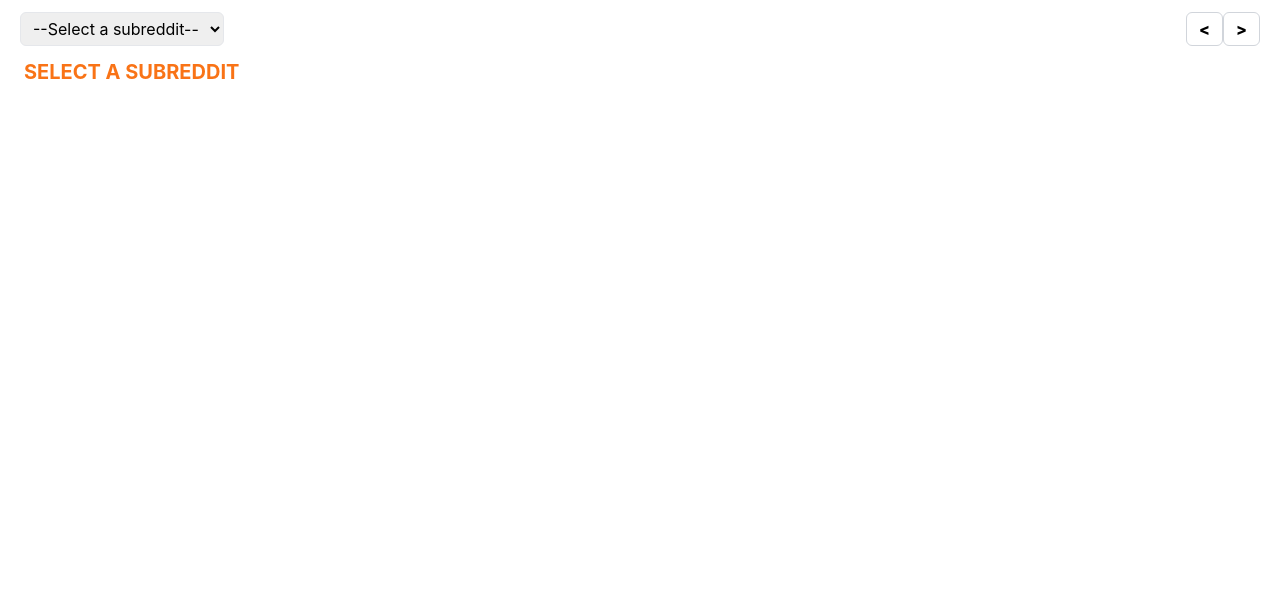
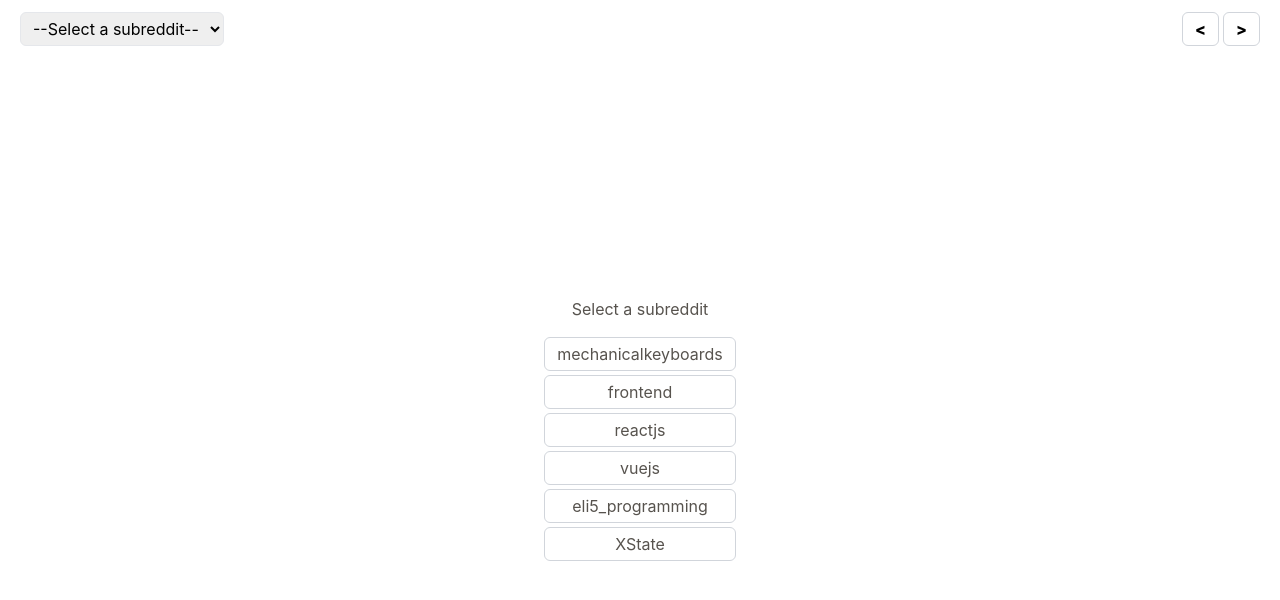
Before and after one commit to panzerstadt/tut-xstate-nextjs, a Next.js app: page /reddit in a window 1280 px wide. Shown: the top 600 px of the page. Built offline with nearby package versions, Linux system fonts and the light colour scheme.

Commit message:
split into reddit machine and subreddit machine

```diff
--- /dev/null
+++ b/components/subreddit.tsx
@@ -0,0 +1,144 @@
+import { useMachine } from "@xstate/react";
+import { useMemo } from "react";
+import { assign, createMachine } from "xstate";
+import { Context, Event } from "./subreddit.types";
+import Image from "next/image";
+
+const invokeFetchSubreddit = (context: Context) => {
+  const { subreddit } = context;
+
+  return fetch(`https://www.reddit.com/r/${subreddit}.json`)
+    .then((response) => response.json())
+    .then((json) =>
+      json.data.children.map((child: { data: Context["posts"] }) => child.data)
+    );
+};
+
+const createSubredditMachine = (subreddit: string) => {
+  return createMachine<Context, Event>({
+    id: "subreddit",
+    initial: "loading",
+    context: {
+      subreddit,
+      posts: null,
+      lastUpdated: null,
+    },
+    states: {
+      loading: {
+        invoke: {
+          id: "fetch-subreddit",
+          src: invokeFetchSubreddit,
+          onDone: {
+            target: "loaded",
+            actions: assign({
+              posts: (_, event) => event.data,
+              lastUpdated: () => Date.now(),
+            }),
+          },
+          onError: "failure",
+        },
+      },
+      loaded: {
+        on: {
+          REFRESH: "loading",
+        },
+      },
+      failure: {
+        on: {
+          RETRY: "loading",
+        },
+      },
+    },
+  });
+};
+
+interface Props {
+  name: string;
+}
+export const Subreddit: React.FC<Props> = ({ name }) => {
+  //create machine based only on the subreddit name
+  const subredditMachine = useMemo(() => {
+    console.log("subreddit name?", name);
+    return createSubredditMachine(name);
+  }, [name]);
+
+  const [current, send] = useMachine(subredditMachine);
+
+  if (current.matches("failure")) {
+    return (
+      <div>
+        Failed to load posts.{" "}
+        <button onClick={(_) => send("RETRY")}>Retry?</button>
+      </div>
+    );
+  }
+
+  const { subreddit, posts, lastUpdated } = current.context;
+
+  return (
+    <section className="overflow-auto px-6 w-full h-full">
+      {current.matches("loading") && (
+        <div
+          style={{ height: "80vh" }}
+          className="w-full h-full flex flex-col items-center justify-center gap-6 overflow-hidden"
+        >
+          <div className="h-6 w-6 rounded-md bg-gray-900 animate-spin"></div>
+          <h1 className="animate-pulse">Loading...</h1>
+        </div>
+      )}
+      {current.matches("loaded") && (
+        <>
+          <h1 className="flex flex-col justify-between font-bold text-xl uppercase text-orange-500 mb-3">
+            <p>{subreddit}</p>
+
+            <div className="flex items-end justify-between text-stone-700">
+              <small className="text-xs">
+                Last updated: {new Date(lastUpdated!).toTimeString()}
+              </small>
+              <button className="text-base" onClick={(_) => send("REFRESH")}>
+                Refresh
+              </button>
+            </div>
+          </h1>
+
+          <ul className="grid lg:grid-cols-5 sm:grid-cols-3 grid-cols-1 gap-3">
+            {posts.map((post: any) => {
+              const previewImage = {
+                url: post.thumbnail,
+                height: post.thumbnail_height,
+                width: post.thumbnail_width,
+              };
+
+              return (
+                <li key={post.title}>
+                  <a
+                    href={"https://www.reddit.com" + post.permalink}
+                    target="__blank"
+                  >
+                    <div className="h-full border rounded-md p-3 bg-gray-50 hover:bg-orange-100">
+                      <h2 title={post.title} className="font-bold truncate">
+                        {post.title}
+                      </h2>
+
+                      <p className="line-clamp-3 text-xs">{post.selftext}</p>
+                      {post.thumbnail.includes("http") && (
+                        <div className="w-full flex items-center justify-center pt-2">
+                          <Image
+                            src={previewImage.url}
+                            height={previewImage.height}
+                            width={previewImage.width}
+                            alt={post.title}
+                          />
+                        </div>
+                      )}
+                    </div>
+                  </a>
+                </li>
+              );
+            })}
+          </ul>
+        </>
+      )}
+    </section>
+  );
+};
--- /dev/null
+++ b/components/subreddit.types.ts
@@ -0,0 +1,17 @@
+import { EventObject } from "xstate";
+
+
+
+export enum EventType {
+    SELECT = "SELECT",
+}
+
+export interface Context {
+    subreddit: string | null | undefined;
+    posts: any; // TODO:
+    lastUpdated: number | null
+}
+
+export interface Event extends EventObject {
+    name?: string;
+}
--- a/pages/reddit.tsx
+++ b/pages/reddit.tsx
@@ -1,29 +1,15 @@
 import { useMachine } from "@xstate/react";
-import React, { useEffect } from "react";
+import React, { useEffect, useRef } from "react";
 import { assign, createMachine, EventObject } from "xstate";
-import Image from "next/image";
-
-enum EventType {
-  SELECT = "SELECT",
-}
-
-const invokeFetchSubreddit = (context: Context) => {
-  const { subreddit } = context;
-
-  return fetch(`https://www.reddit.com/r/${subreddit}.json`)
-    .then((response) => response.json())
-    .then((json) =>
-      json.data.children.map((child: { data: unknown }) => child.data)
-    );
-};
+import { EventType } from "../components/subreddit.types";
+import { Subreddit } from "../components/subreddit";
 
 interface Context {
-  subreddit: string | null | undefined;
-  posts: any; // TODO:
+  subreddit: string | null;
 }
 
 interface Event extends EventObject {
-  name?: string;
+  name: string;
 }
 
 export const redditMachine = createMachine<Context, Event>({
@@ -31,31 +17,10 @@
   initial: "idle",
   context: {
     subreddit: null,
-    posts: null,
   },
   states: {
     idle: {},
-    selected: {
-      // when selected, start loading data
-      initial: "loading",
-      states: {
-        loading: {
-          invoke: {
-            id: "fetch-subreddit",
-            src: invokeFetchSubreddit,
-            onDone: {
-              target: "loaded",
-              actions: assign({
-                posts: (context, event) => event.data,
-              }),
-            },
-            onError: "failed",
-          },
-        },
-        loaded: {},
-        failed: {},
-      },
-    },
+    selected: {}, // no invocations needed
   },
   on: {
     // top level transition event (global?)
@@ -68,38 +33,43 @@
   },
 });
 
-// sample SELECT event
-const selectEvent: Event = {
-  type: EventType.SELECT, // event type
-  name: "reactjs", // subreddit name
-};
+const Reddit = () => {
+  const subreddits = [
+    "mechanicalkeyboards",
+    "frontend",
+    "reactjs",
+    "vuejs",
+    "eli5_programming",
+    "XState",
+  ];
+  const [state, send] = useMachine(redditMachine);
+  const { subreddit } = state.context as Context;
 
-const Reddit = () => {
-  const subreddits = ["mechanicalkeyboards", "frontend", "reactjs", "vuejs"];
-  const [state, send] = useMachine(redditMachine);
-  const { subreddit, posts } = state.context as Context;
+  const subredditRef = useRef(state.context.subreddit);
+  useEffect(() => {
+    subredditRef.current = state.context.subreddit;
+  }, [state]);
 
-  const handleTab = (e: KeyboardEvent, machineState: typeof state) => {
-    const currentSubreddit = machineState.context.subreddit;
+  const handleTab = (e: KeyboardEvent) => {
+    const currentSubreddit = subredditRef.current;
     if (e.code === "Comma") {
       const prevIndex = subreddits.findIndex((v) => v === currentSubreddit) - 1;
-      console.log("prev index", prevIndex);
       const prevSubreddit =
         subreddits[prevIndex] || subreddits[subreddits.length - 1];
-      send("SELECT", { name: prevSubreddit });
+      return send("SELECT", { name: prevSubreddit });
     }
     if (e.code === "Period") {
       const nextIndex = subreddits.findIndex((v) => v === currentSubreddit) + 1;
       const nextSubreddit = subreddits[nextIndex] || subreddits[0];
-      send("SELECT", { name: nextSubreddit });
+      return send("SELECT", { name: nextSubreddit });
     }
   };
   useEffect(() => {
-    window.addEventListener("keypress", (e) => handleTab(e, state));
+    window.addEventListener("keypress", handleTab);
     return () => {
-      window.removeEventListener("keypress", (e) => handleTab(e, state));
+      window.removeEventListener("keypress", handleTab);
     };
-  }, [state]);
+  }, []);
 
   return (
     <main className="flex flex-col items-start justify-start h-screen">
@@ -123,7 +93,7 @@
           })}
         </select>
 
-        <div>
+        <div className="flex gap-1">
           <button
             className="px-3 font-extrabold"
             onClick={() => handleTab({ code: "Comma" } as KeyboardEvent, state)}
@@ -141,58 +111,26 @@
         </div>
       </header>
 
-      <section className="overflow-auto px-6 w-full h-full">
-        <h1 className="font-bold text-xl uppercase text-orange-500 mb-3">
-          {state.matches("idle") ? "Select a subreddit" : subreddit}
-        </h1>
-        {state.matches({ selected: "loading" }) && (
-          <div
-            style={{ height: "80vh" }}
-            className="w-full h-full flex flex-col items-center justify-center gap-6 overflow-hidden"
-          >
-            <div className="h-6 w-6 rounded-md bg-gray-900 animate-spin"></div>
-            <h1 className="animate-pulse">Loading...</h1>
-          </div>
-        )}
-        {state.matches({ selected: "loaded" }) && (
-          <ul className="grid lg:grid-cols-5 sm:grid-cols-3 grid-cols-1 gap-3">
-            {posts.map((post: any) => {
-              const previewImage = {
-                url: post.thumbnail,
-                height: post.thumbnail_height,
-                width: post.thumbnail_width,
-              };
-
+      {!subreddit && (
+        <div className="h-full w-full flex flex-col items-center justify-center text-stone-600">
+          <p className="mb-4">Select a subreddit</p>
+          <ul className="flex flex-col gap-1">
+            {subreddits.map((sr) => {
               return (
-                <li key={post.title}>
-                  <a
-                    href={"https://www.reddit.com" + post.permalink}
-                    target="__blank"
-                  >
-                    <div className="h-full border rounded-md p-3 bg-gray-50 hover:bg-orange-100">
-                      <h2 title={post.title} className="font-bold truncate">
-                        {post.title}
-                      </h2>
-
-                      <p className="line-clamp-3 text-xs">{post.selftext}</p>
-                      {post.thumbnail.includes("http") && (
-                        <div className="w-full flex items-center justify-center pt-2">
-                          <Image
-                            src={previewImage.url}
-                            height={previewImage.height}
-                            width={previewImage.width}
-                            alt={post.title}
-                          />
-                        </div>
-                      )}
-                    </div>
-                  </a>
-                </li>
+                <button
+                  className="px-3"
+                  key={sr}
+                  onClick={() => send("SELECT", { name: sr })}
+                >
+                  {sr}
+                </button>
               );
             })}
           </ul>
-        )}
-      </section>
+        </div>
+      )}
+
+      {subreddit && <Subreddit name={subreddit} key={subreddit} />}
     </main>
   );
 };
```
